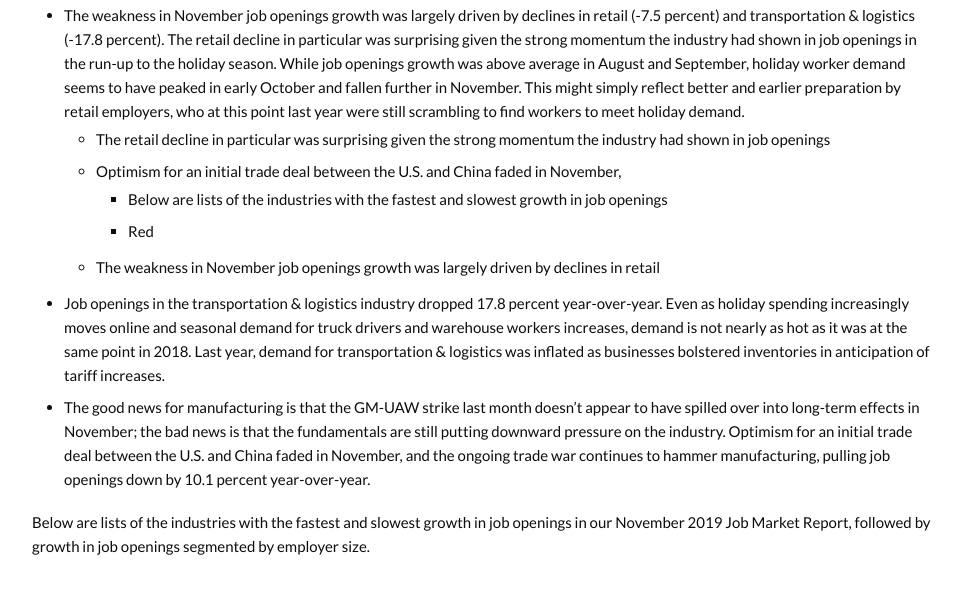
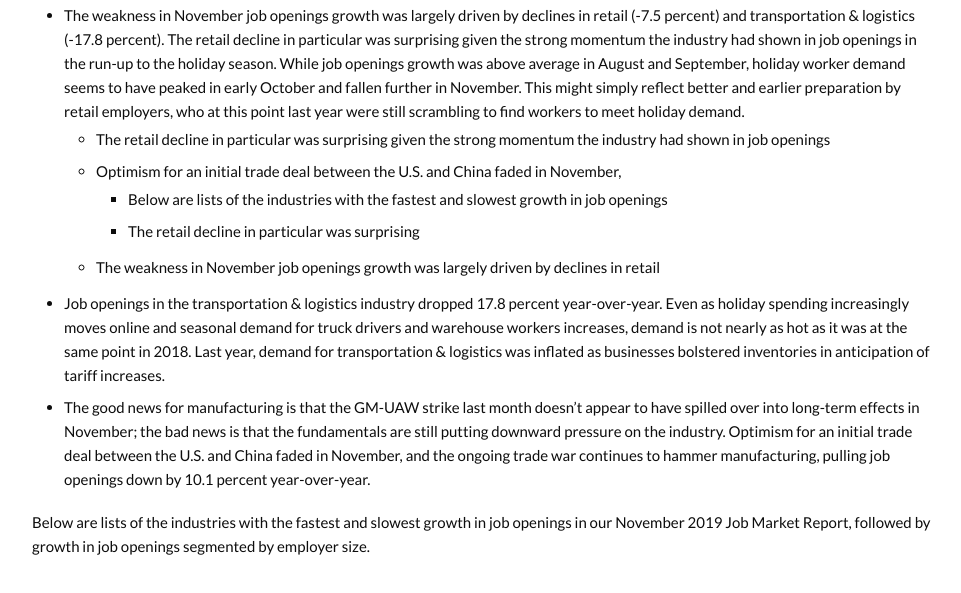
Before and after one commit to dougmuise/table-test, a plain HTML site: page index.html in a window 1280 px wide. Shown: the part 81-674 px from the top of the page, without its empty margins (26-987 px from the left). Drawn offline with Linux system fonts and the light colour scheme.

Commit message:
Update index.html

```diff
--- a/index.html
+++ b/index.html
@@ -22,7 +22,7 @@ body {
       		<li>Optimism for an initial trade deal between the U.S. and China faded in November,
         <ul>
           	<li>Below are lists of the industries with the fastest and slowest growth in job openings</li>
-         	 <li>Red</li>
+         	 <li>The retail decline in particular was surprising</li>
         </ul>
       </li>
       <li>The weakness in November job openings growth was largely driven by declines in retail</li>
```
